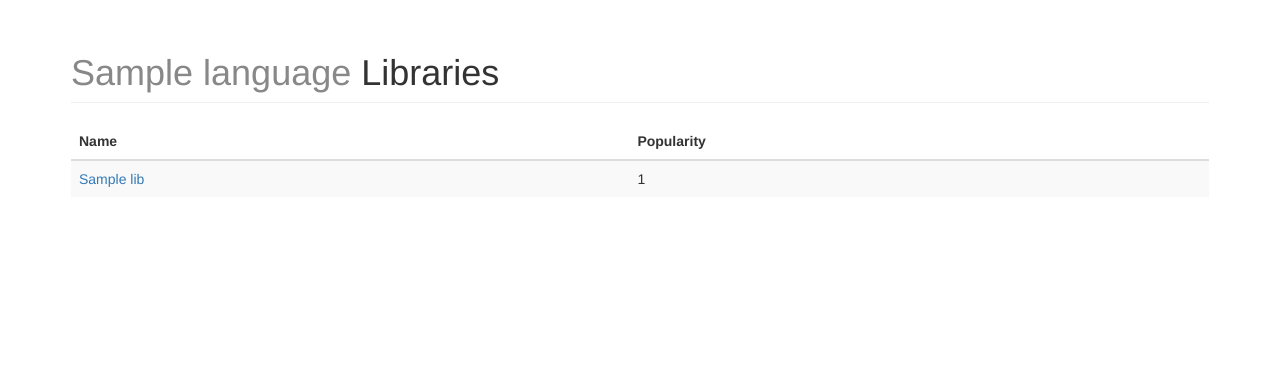
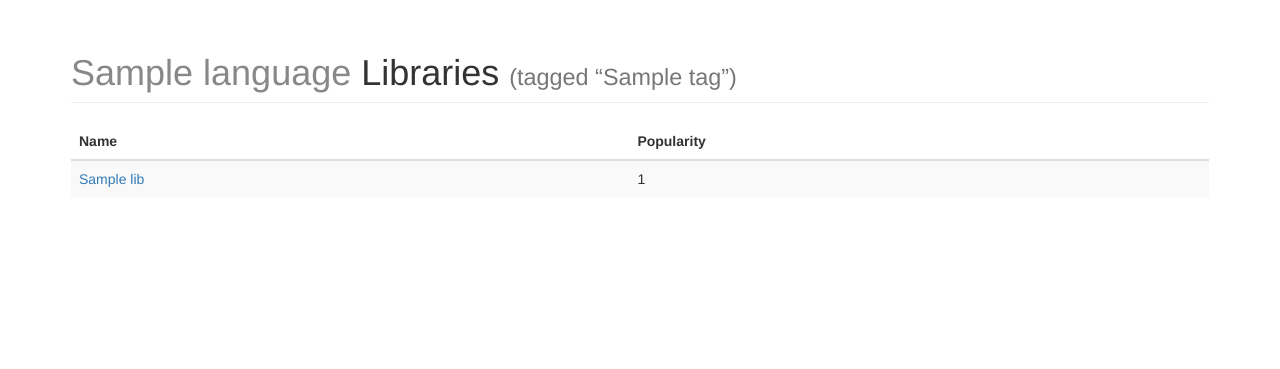
Before and after one commit to elegion/djangodash2013, a Django app: template templates/wtlib/libraries_list.html in a window 1280 px wide. Shown: the part 51-420 px from the top of the page. Run offline with Django 3.2, Linux system fonts and the light colour scheme; the template is opened without the code that fills it: most values are stand-ins (such as "Sample title", 1, 10 or a date in 2020); some libraries are stand-ins or nearby versions.

Commit message:
Show tag that's used to filter in page title

```diff
--- a/templates/wtlib/libraries_list.html
+++ b/templates/wtlib/libraries_list.html
@@ -12,6 +12,7 @@
   <h1 class="page-header">
     {% if not mixed_languages %}<span style="color: {{ language.color }}">{{ language.name }}</span>{% endif %}
     {% trans 'Libraries' %}
+    {% if tag %}<small>{% blocktrans with tag=tag %}(tagged “{{ tag }}”){% endblocktrans %}</small>{% endif %}
   </h1>
   <table class="table table-striped">
     <thead>
```
